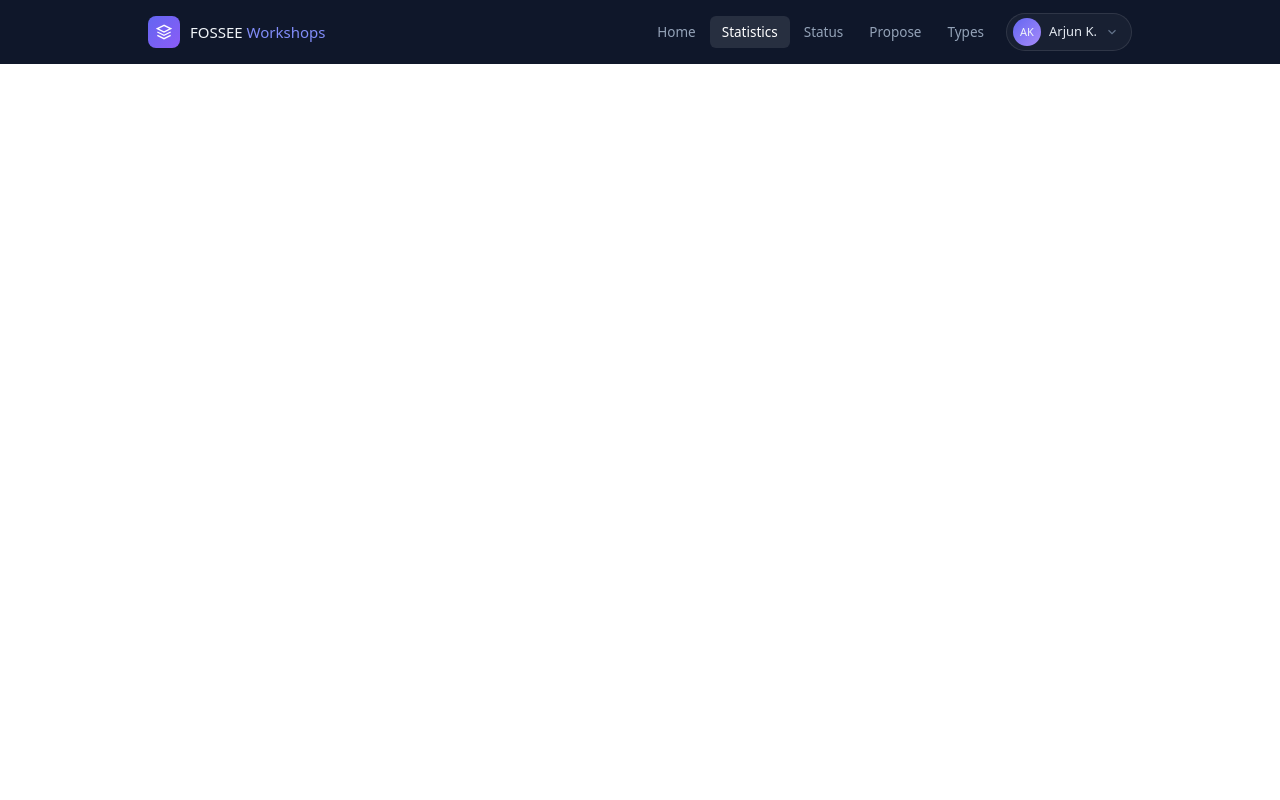
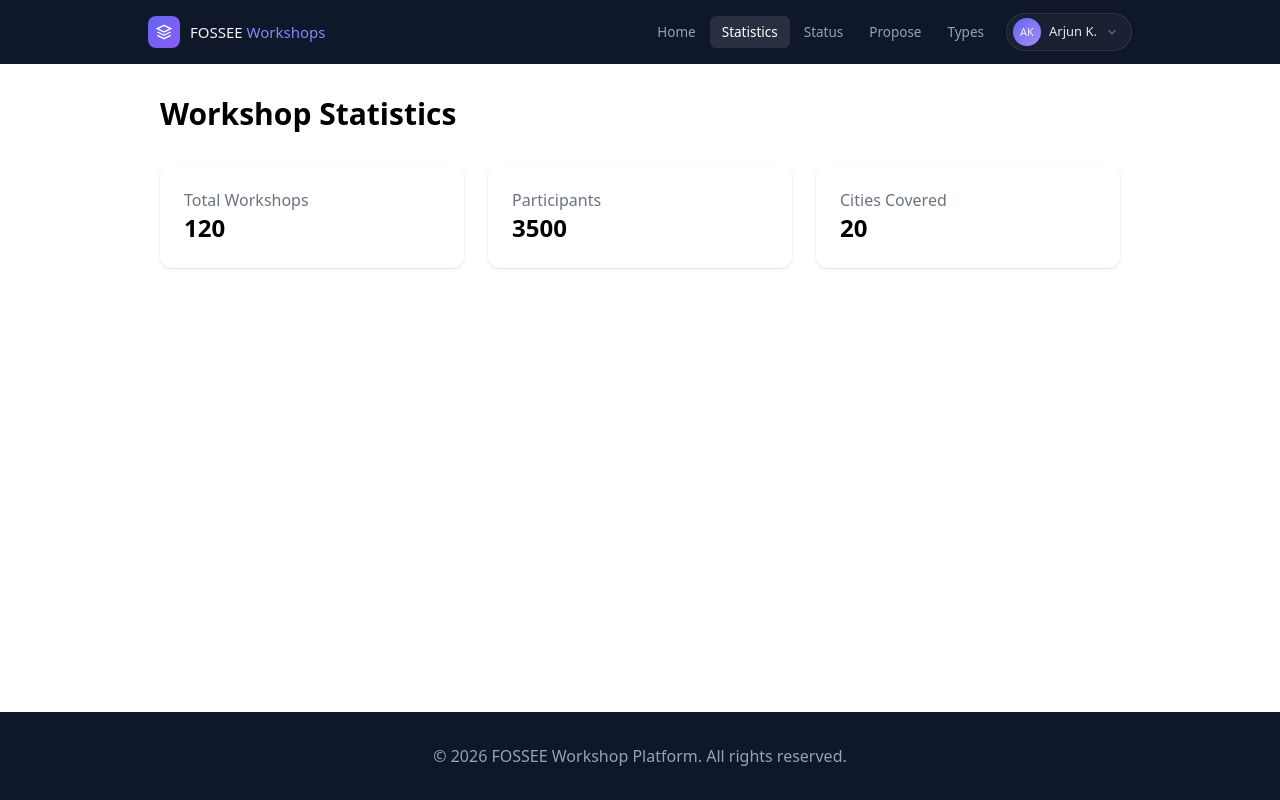
Before and after one commit to ashok-8081/workshop-ui, a React (Create React App) app: page /statistics in a window 1280 px wide. Built offline with nearby package versions, Linux system fonts and the light colour scheme.

Commit message:
Added a layout component

```diff
--- a/src/App.jsx
+++ b/src/App.jsx
@@ -6,18 +6,68 @@ import Statistics from "./pages/Statistics";
 import Status from "./pages/Status";
 import Propose from "./pages/Propose";
 import Types from "./pages/Types";
+import Layout from "./components/Layout";
 
 function App() {
   return (
     <>
       <Routes>
-        <Route path="/" element={<Home />} />
-        <Route path="/home" element={<Home />} />
-        <Route path="/register" element={<Booking />} />
-        <Route path="/statistics" element={<Statistics />} />
-        <Route path="/status" element={<Status />} />
-        <Route path="/propose" element={<Propose />} />
-        <Route path="/types" element={<Types />} />
+        <Route
+          path="/"
+          element={
+            <Layout>
+              <Home />
+            </Layout>
+          }
+        />
+        <Route
+          path="/home"
+          element={
+            <Layout>
+              <Home />
+            </Layout>
+          }
+        />
+        <Route
+          path="/register"
+          element={
+            <Layout>
+              <Booking />
+            </Layout>
+          }
+        />
+        <Route
+          path="/statistics"
+          element={
+            <Layout>
+              <Statistics />
+            </Layout>
+          }
+        />
+        <Route
+          path="/status"
+          element={
+            <Layout>
+              <Status />
+            </Layout>
+          }
+        />
+        <Route
+          path="/propose"
+          element={
+            <Layout>
+              <Propose />
+            </Layout>
+          }
+        />
+        <Route
+          path="/types"
+          element={
+            <Layout>
+              <Types />
+            </Layout>
+          }
+        />
       </Routes>
     </>
   );
--- /dev/null
+++ b/src/components/Layout.jsx
@@ -0,0 +1,20 @@
+import React from "react";
+import Navbar from "./Navbar";
+import Footer from "./Footer";
+
+const Layout = ({ children }) => {
+  return (
+    <div className="min-h-screen flex flex-col">
+      <Navbar />
+
+      <main className="flex-grow">
+        {children}
+      {/* Where we use Layout inside component will automatically be rendered here ... here children means the component inside layout wrapper */}
+      </main>
+
+      <Footer />
+    </div>
+  );
+};
+
+export default Layout;
--- a/src/pages/Home.jsx
+++ b/src/pages/Home.jsx
@@ -4,15 +4,12 @@ import Navbar from "../components/Navbar";
 import HeroSection from "../components/HeroSection";
 import Stats from "../components/Stats";
 
-
 const Home = () => {
   return (
     <>
-      <Navbar />
       <HeroSection />
       <Stats />
       <FeaturedWorkshops />
-      <Footer />
     </>
   );
 };
--- a/src/pages/Propose.jsx
+++ b/src/pages/Propose.jsx
@@ -3,7 +3,9 @@ import Navbar from "../components/Navbar";
 
 const Propose = () => {
   return (
-    <Navbar />
+    <div className='text-2xl text-emerald-500'>
+      Propose a workshop
+    </div>
   )
 }
 
--- a/src/pages/Statistics.jsx
+++ b/src/pages/Statistics.jsx
@@ -1,10 +1,42 @@
-import React from 'react'
+import React from "react";
 import Navbar from "../components/Navbar";
+import Footer from "../components/Footer";
 
 const Statistics = () => {
+  const statisticData = [
+    {
+      id: 1,
+      totalWorkshop: 120,
+      participants: 3500,
+      citiesCovered: 20,
+    },
+  ];
   return (
-    <Navbar />
-  )
-}
+    <>
+      <div className="max-w-5xl mx-auto p-8">
+        <h1 className="text-3xl font-bold mb-8">Workshop Statistics</h1>
 
-export default Statistics
+        {statisticData.map((statistic) => (
+          <div key={statistic.id} className="grid md:grid-cols-3 gap-6">
+            <div className="bg-white shadow rounded-xl p-6">
+              <h2 className="text-gray-500">Total Workshops</h2>
+              <p className="text-2xl font-bold">{statistic.totalWorkshop}</p>
+            </div>
+
+            <div className="bg-white shadow rounded-xl p-6">
+              <h2 className="text-gray-500">Participants</h2>
+              <p className="text-2xl font-bold">{statistic.participants}</p>
+            </div>
+
+            <div className="bg-white shadow rounded-xl p-6">
+              <h2 className="text-gray-500">Cities Covered</h2>
+              <p className="text-2xl font-bold">{statistic.citiesCovered}</p>
+            </div>
+          </div>
+        ))}
+      </div>
+    </>
+  );
+};
+
+export default Statistics;
--- a/src/pages/Status.jsx
+++ b/src/pages/Status.jsx
@@ -3,7 +3,9 @@ import Navbar from "../components/Navbar";
 
 const Status = () => {
   return (
-    <Navbar />
+    <div>
+      Status of workshop
+    </div>
   )
 }
 
--- a/src/pages/Types.jsx
+++ b/src/pages/Types.jsx
@@ -3,7 +3,9 @@ import Navbar from "../components/Navbar";
 const Types = () => {
   return (
     <div>
-      <Navbar />
+     <div>
+      Types of workshops we offer
+     </div>
     </div>
   )
 }
```
